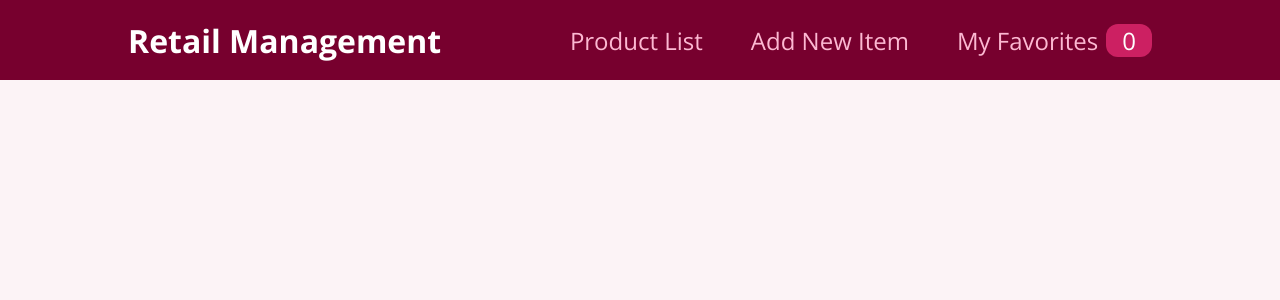
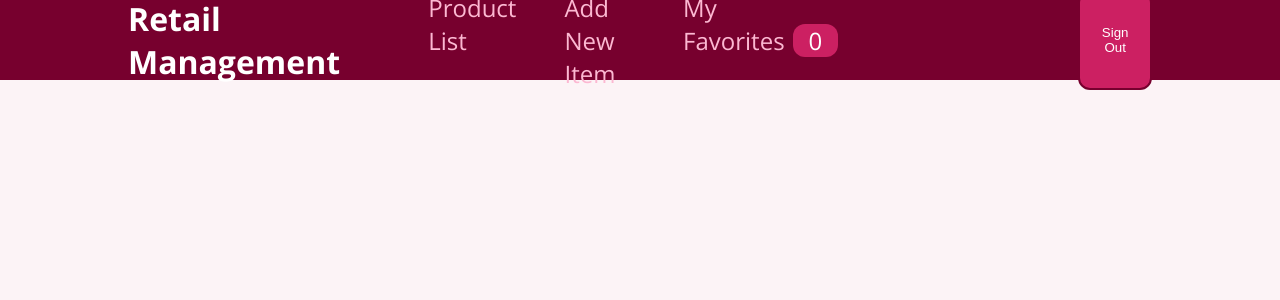
Before and after one commit to emmayly/19-finished, a React (Create React App) app: page / in a window 1280 px wide. Shown: the top 300 px of the page. Built offline with nearby package versions, Linux system fonts and the light colour scheme.

Commit message:
add sign out button

```diff
--- a/src/components/layout/MainNavigation.js
+++ b/src/components/layout/MainNavigation.js
@@ -1,11 +1,24 @@
-import { useContext } from 'react';
-import { Link } from 'react-router-dom';
+import { useContext } from "react";
+import { Link, useHistory } from "react-router-dom";
+import { signOut } from "firebase/auth";
+import { auth } from "../../firebase.js";
 
-import classes from './MainNavigation.module.css';
-import FavoritesContext from '../../store/favorites-context';
+import classes from "./MainNavigation.module.css";
+import FavoritesContext from "../../store/favorites-context";
 
 function MainNavigation() {
   const favoritesCtx = useContext(FavoritesContext);
+  const history = useHistory();
+
+  const SignOutHandler = () => {
+    signOut(auth)
+      .then(() => {
+        history.replace("/retail-management");
+      })
+      .catch((err) => {
+        alert(err.message);
+      });
+  };
 
   return (
     <header className={classes.header}>
@@ -13,13 +26,13 @@ function MainNavigation() {
       <nav>
         <ul>
           <li>
-            <Link to='/all-meetups'>Product List</Link>
+            <Link to="/all-meetups">Product List</Link>
           </li>
           <li>
-            <Link to='/new-meetup'>Add New Item</Link>
+            <Link to="/new-meetup">Add New Item</Link>
           </li>
           <li>
-            <Link to='/favorites'>
+            <Link to="/favorites">
               My Favorites
               <span className={classes.badge}>
                 {favoritesCtx.totalFavorites}
@@ -27,6 +40,7 @@ function MainNavigation() {
             </Link>
           </li>
         </ul>
+        <button onClick={SignOutHandler}>Sign Out</button>
       </nav>
     </header>
   );
--- a/src/components/layout/MainNavigation.module.css
+++ b/src/components/layout/MainNavigation.module.css
@@ -26,6 +26,28 @@
   margin-left: 3rem;
 }
 
+nav {
+  display: flex;
+}
+
+.header button {
+  background-color: #cc2062;
+  color: white;
+  border-radius: 12px;
+  padding: 0 1rem;
+  margin-left: 15rem;
+  border-color: #77002e;
+  border-style: solid;
+}
+
+button:hover {
+  background-color: #b00848;
+}
+
+button:active {
+  background-color: #8a0739;
+}
+
 .header a {
   text-decoration: none;
   font-size: 1.5rem;
```
